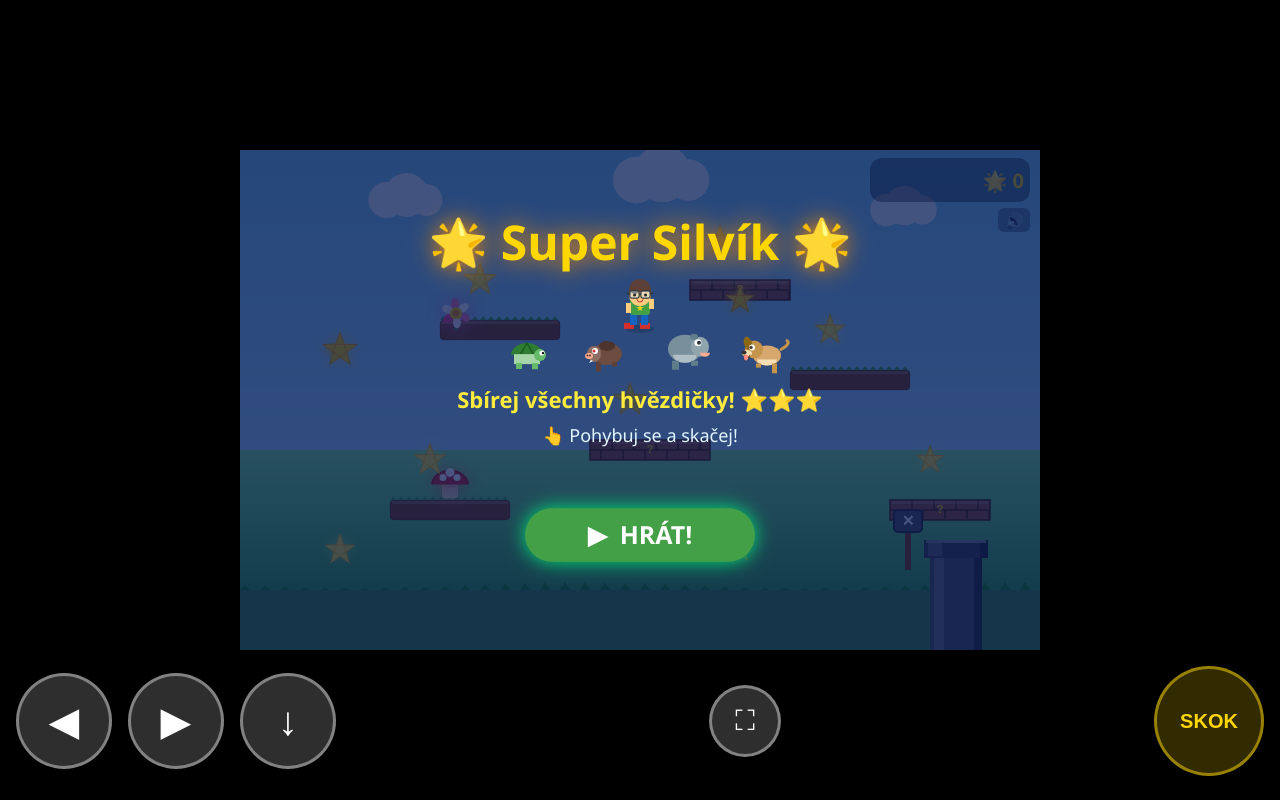
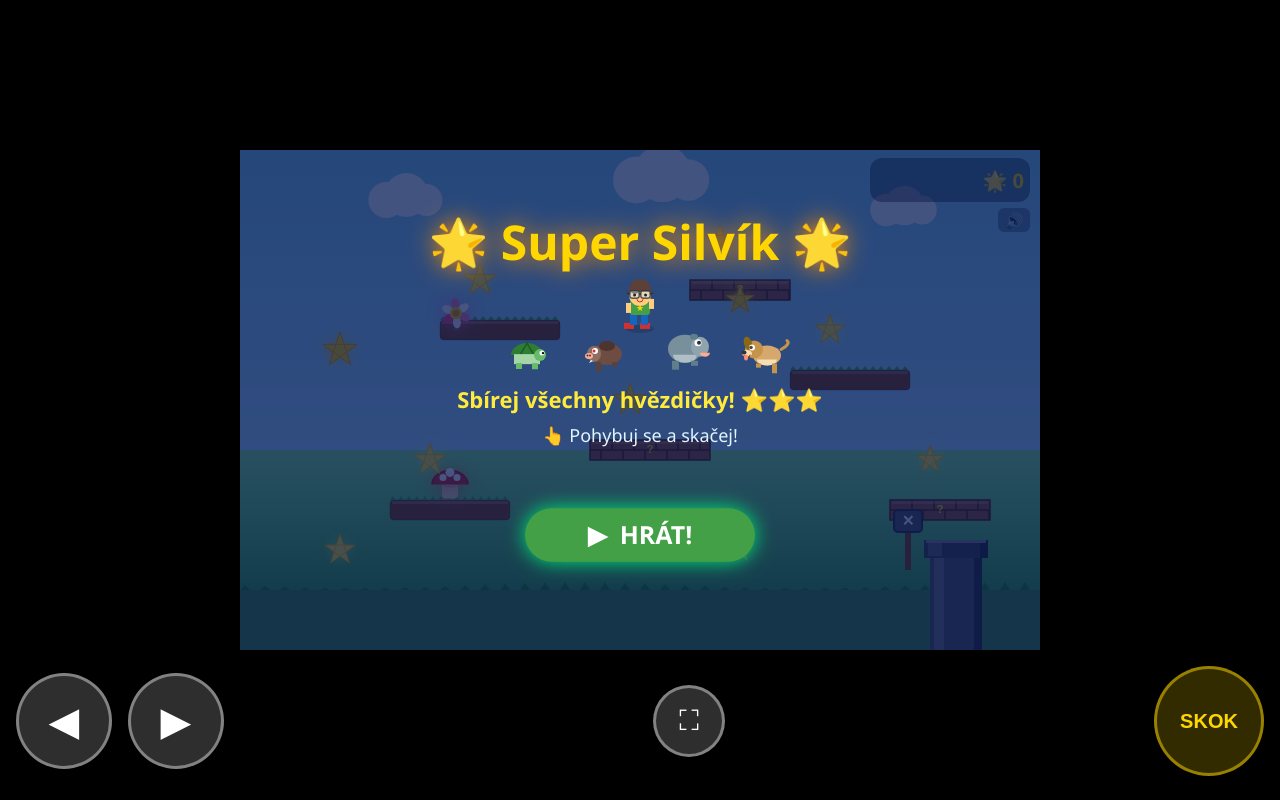
Before and after one commit to oparizek/super-silvik, a React (Vite) app: page / in a window 1280 px wide. Built offline with nearby package versions, Linux system fonts and the light colour scheme.

Commit message:
Show ↓ button only when pipe is active (levelComplete state)
The down button is only needed when all stars are collected and the
pipe is available to enter, so hide it during normal gameplay.

https://claude.ai/code/session_01MieHgMy1tUWuqtvZvRaNKX

```diff
--- a/game.jsx
+++ b/game.jsx
@@ -1371,7 +1371,7 @@ export default function MarioGame() {
           <div style={{ display: "flex", gap: 16, pointerEvents: "auto" }}>
             <button onTouchStart={tS("touchLeft")} onTouchEnd={tE("touchLeft")} onMouseDown={() => gs.current.touchLeft = true} onMouseUp={() => gs.current.touchLeft = false} onMouseLeave={() => gs.current.touchLeft = false} style={btn(false)}>◀</button>
             <button onTouchStart={tS("touchRight")} onTouchEnd={tE("touchRight")} onMouseDown={() => gs.current.touchRight = true} onMouseUp={() => gs.current.touchRight = false} onMouseLeave={() => gs.current.touchRight = false} style={btn(false)}>▶</button>
-            <button onTouchStart={tS("touchDown")} onTouchEnd={tE("touchDown")} onMouseDown={() => gs.current.touchDown = true} onMouseUp={() => gs.current.touchDown = false} onMouseLeave={() => gs.current.touchDown = false} style={btn(false)}>{"\u2193"}</button>
+            {ui.gameState === "levelComplete" && <button onTouchStart={tS("touchDown")} onTouchEnd={tE("touchDown")} onMouseDown={() => gs.current.touchDown = true} onMouseUp={() => gs.current.touchDown = false} onMouseLeave={() => gs.current.touchDown = false} style={btn(false)}>{"\u2193"}</button>}
           </div>
           <div style={{ textAlign: "center" }}>
             {!inFullscreen
```
